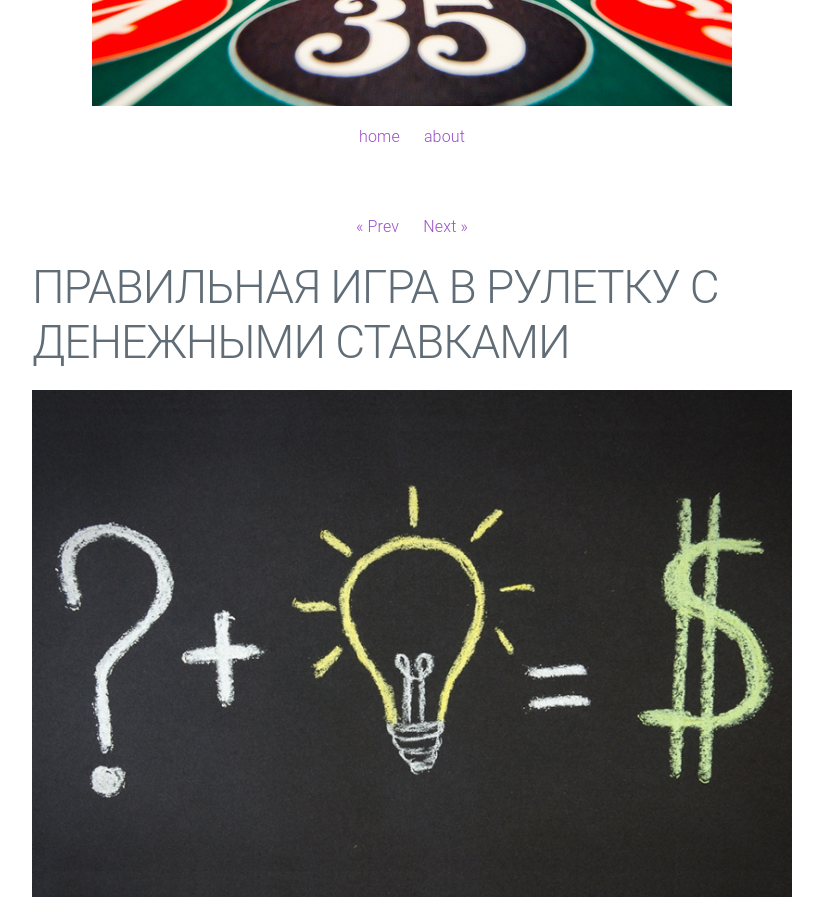
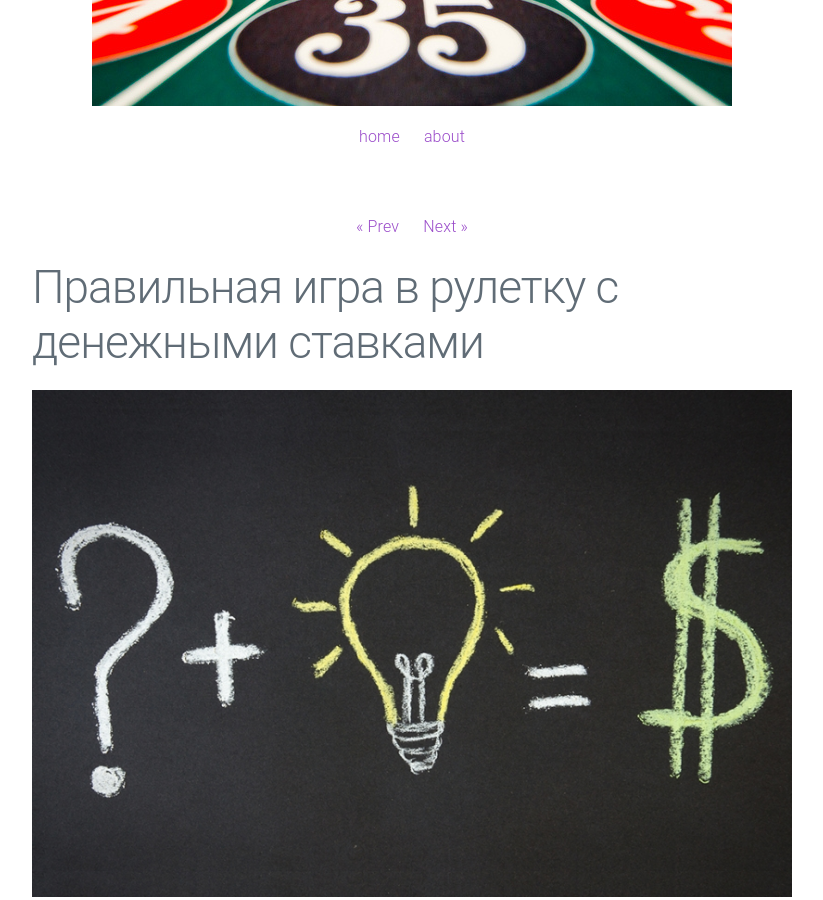
Before and after one commit to VezdeEast/vezdeeast.github.io, a Jekyll site: the page built from _posts/2015-10-06-welcome-to-jekyll.markdown, in a window 1280 px wide and 900 px high, scrolled down 329 px. Shown: the whole window, without its empty margins (228-1051 px from the left). Built offline with Jekyll 4.4.1, drawn with Linux system fonts in a browser that asks for light colours.

```diff
--- a/_posts/2015-10-06-welcome-to-jekyll.markdown
+++ b/_posts/2015-10-06-welcome-to-jekyll.markdown
@@ -1,6 +1,6 @@
 ---
 layout: post
-title:  "ПРАВИЛЬНАЯ ИГРА В РУЛЕТКУ С ДЕНЕЖНЫМИ СТАВКАМИ"
+title:  "Правильная игра в рулетку с денежными ставками"
 date:   2019-01-20 20:39:40
 preview: /imag/ПОКЕр.png
 ---
```
